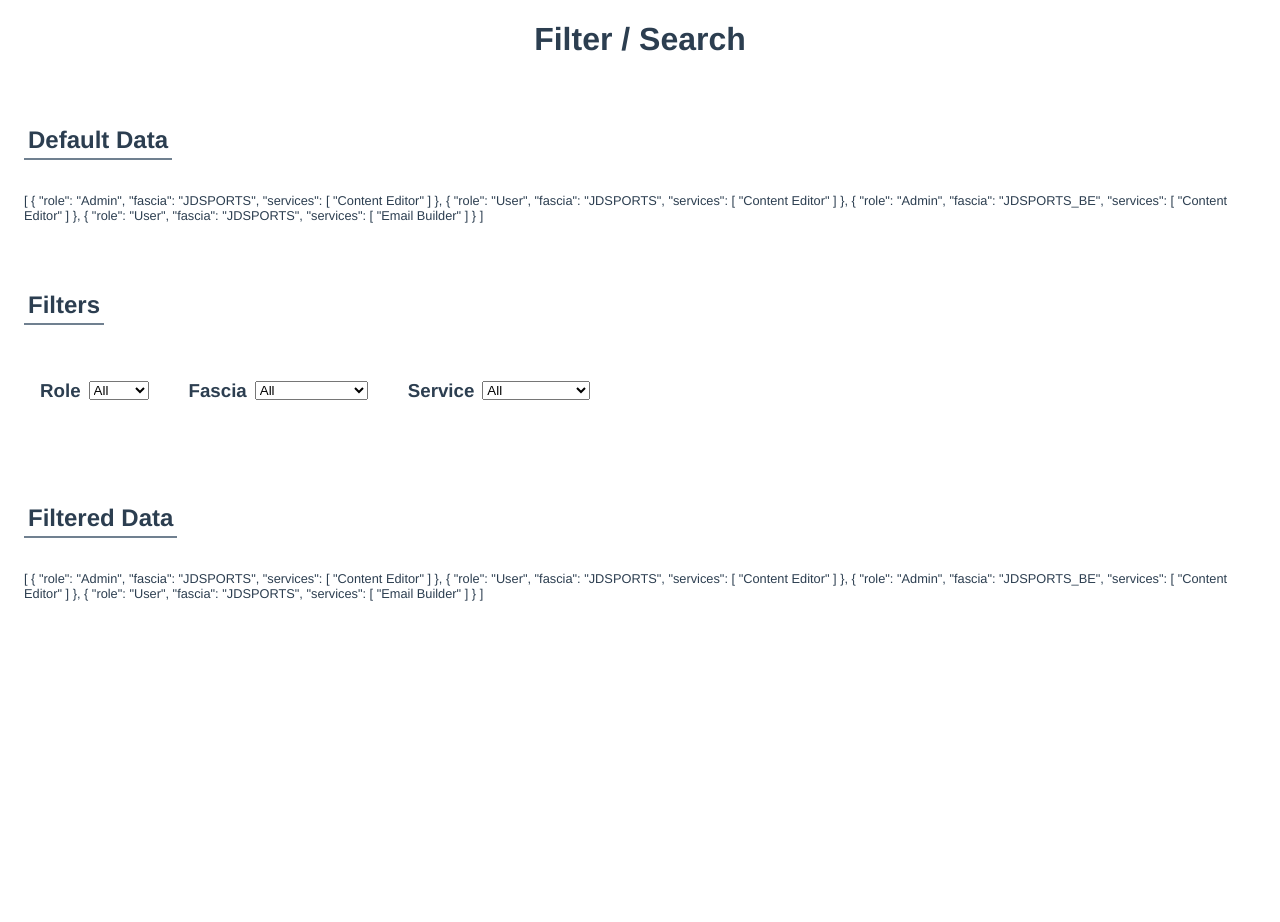
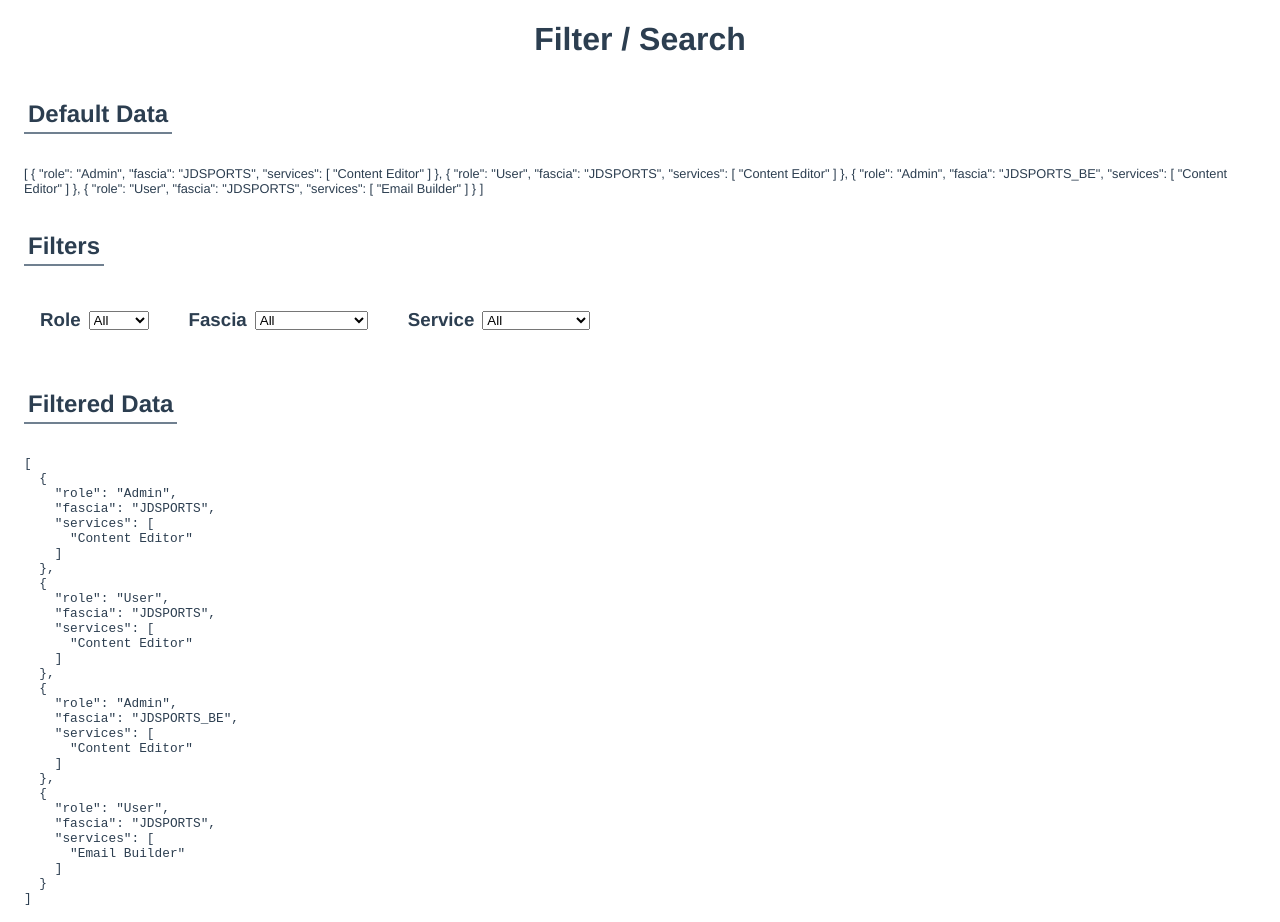
Before and after one commit to aclarke211/search-filter, a Vue app: page / in a window 1280 px wide. Before the commit the page ends 800 px from the top, so only its background shows below. Built offline with nearby package versions, Linux system fonts and the light colour scheme.

Commit message:
Styling.

```diff
--- a/src/components/FilterExample.vue
+++ b/src/components/FilterExample.vue
@@ -32,7 +32,7 @@
 
     <div class="filtered-data data">
       <h2 class="filter-data__title data-title">Filtered Data</h2>
-      <p class="filtered-data__json data-json">{{ this.filteredData }}</p>
+      <pre class="filtered-data__json data-json">{{ this.filteredData }}</pre>
 
     </div>
   </div>
@@ -150,7 +150,7 @@
 
 <style lang="scss">
   .data {
-    margin: 3rem 0;
+    margin: 1rem 0;
 
     &-title {
       border-bottom: 2px solid slategrey;
@@ -168,7 +168,7 @@
       display: flex;
 
       .select__container {
-        margin: 1rem;
+        margin: .25rem 1rem;
         display: flex;
         align-items: center;
         justify-content: center;
```
